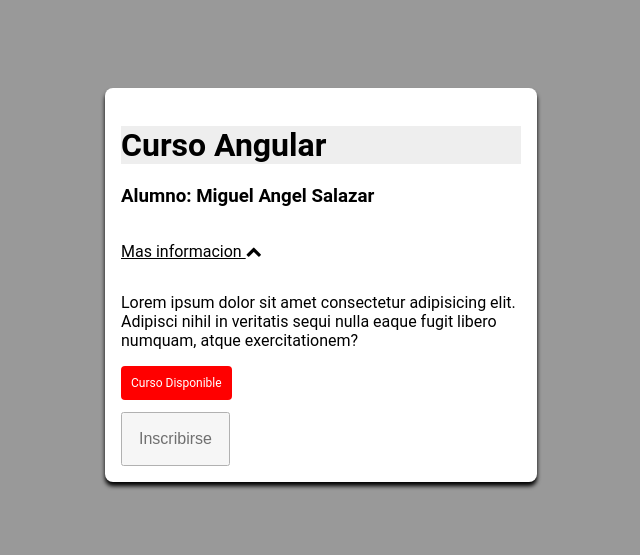
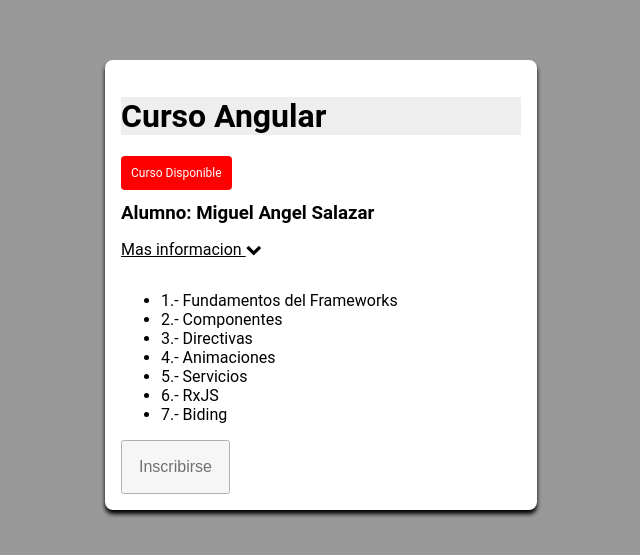
Before and after one commit to salmigve87/curso-profesional-angular, an Angular app: page / in a window 1280 px wide. Shown: the part 355-910 px from the top of the page, without its empty margins (319-959 px from the left). Built offline with nearby package versions, Linux system fonts and the light colour scheme.

Commit message:
*ngFor, ejemplo de uso con topicos del curso

```diff
--- a/src/app/title/title.component.css
+++ b/src/app/title/title.component.css
@@ -11,6 +11,10 @@
 :host-context(.ligth) h1{
     background-color: #eee;
     color: black;
+}
+
+h3{
+    margin: 0;
 }
 a{
     display: inline-block;
--- a/src/app/title/title.component.html
+++ b/src/app/title/title.component.html
@@ -1,4 +1,10 @@
 <h1> Curso Angular</h1>
+
+<p *ngIf="!isAvailable; else available">Lanzamiento: 25 Dic 2018</p>
+<ng-template #available>
+    <span class="higthlight">Curso Disponible</span>
+</ng-template>
+
 <h3> Alumno: {{ name }}</h3>
 
 <div>
@@ -9,14 +15,14 @@
     </a>
     <p *ngIf="moreInformation">Lorem ipsum dolor sit amet consectetur adipisicing elit. Adipisci nihil in veritatis sequi nulla eaque fugit libero numquam,
         atque exercitationem?</p>
-
 </div>
 
-<p *ngIf="!isAvailable; else available">Lanzamiento: 25 Dic 2018</p>
+<ul>
+    <li *ngFor = "let topic of topics; index as posicion">{{ posicion+1 }}.- {{ topic }}</li>
+</ul>
 
-<ng-template #available>
-    <span class="higthlight">Curso Disponible</span>
-</ng-template>
+
+
 <div>
     <button [disabled]="!isAvailable" [ngClass]="{active: !isAvailable, shadow: !isAvailable}" type="button" name="button">Inscribirse</button>
 </div>
--- a/src/app/title/title.component.ts
+++ b/src/app/title/title.component.ts
@@ -23,13 +23,22 @@ export class TitleComponent implements OnInit{
 
     public moreInformation: boolean = false;
 
+    public topics: string[];
+
     constructor(){}
 
     ngOnInit(){
         this.name = "Miguel Angel Salazar";
-        this.edad = 21;
+        this.topics = [
+            "Fundamentos del Frameworks",
+            "Componentes",
+            "Directivas",
+            "Animaciones",
+            "Servicios",
+            "RxJS",
+            "Biding"
+        ]
 
-        setTimeout( ()=> this.moreInformation = !this.moreInformation, 3000);
     }
 
     getEdadNombre(): string {
```
